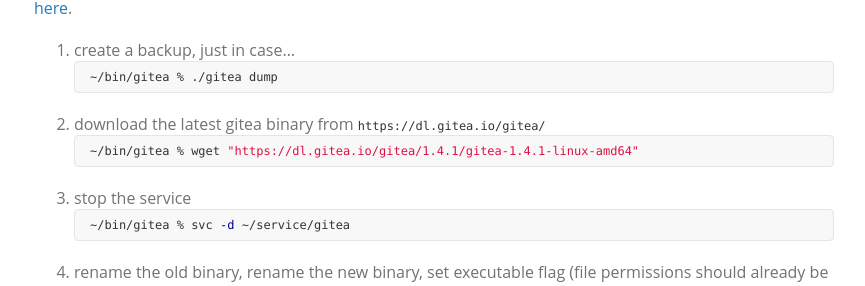
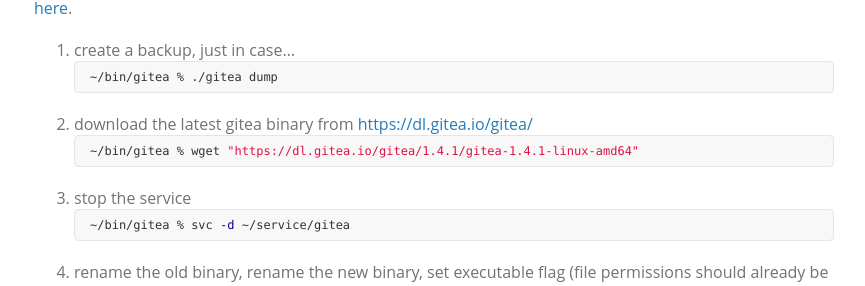
Before and after one commit to znegva/znegva.github.io, a Jekyll site: the page built from _posts/2018-05-14-update-gitea.md, in a window 1280 px wide. Shown: the part 342-628 px from the top of the page, without its empty margins (206-1071 px from the left). Built offline with Jekyll 4.4.1, drawn with Linux system fonts in a browser that asks for light colours; the repository's description, which GitHub fills in, is left out.

````diff
--- a/_posts/2018-05-14-update-gitea.md
+++ b/_posts/2018-05-14-update-gitea.md
@@ -11,7 +11,7 @@ Setup-guides (in german) can be found [here](https://blog.manuelhu.de/post/gogs-
    ```bash
    ~/bin/gitea % ./gitea dump
    ```
-2. download the latest gitea binary from `https://dl.gitea.io/gitea/`
+2. download the latest gitea binary from <https://dl.gitea.io/gitea/>
    ```bash
    ~/bin/gitea % wget "https://dl.gitea.io/gitea/1.4.1/gitea-1.4.1-linux-amd64"
    ```
````
